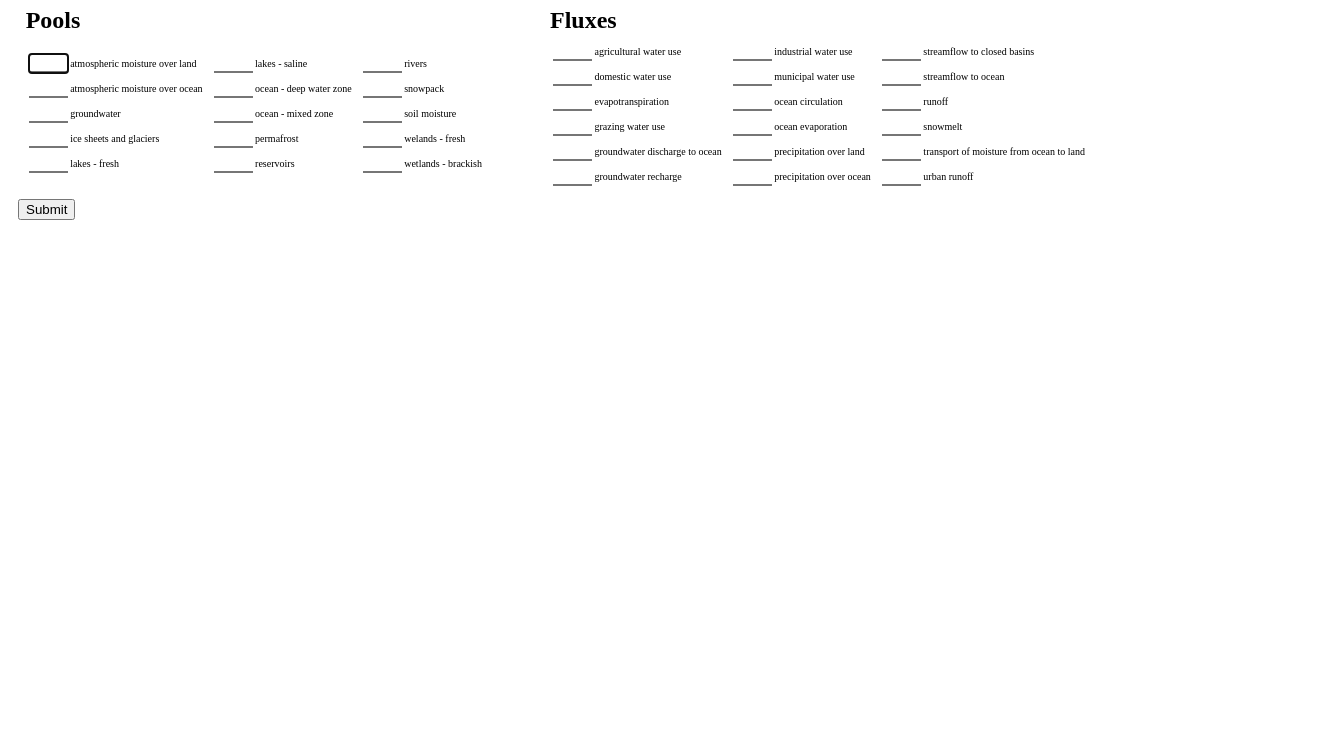
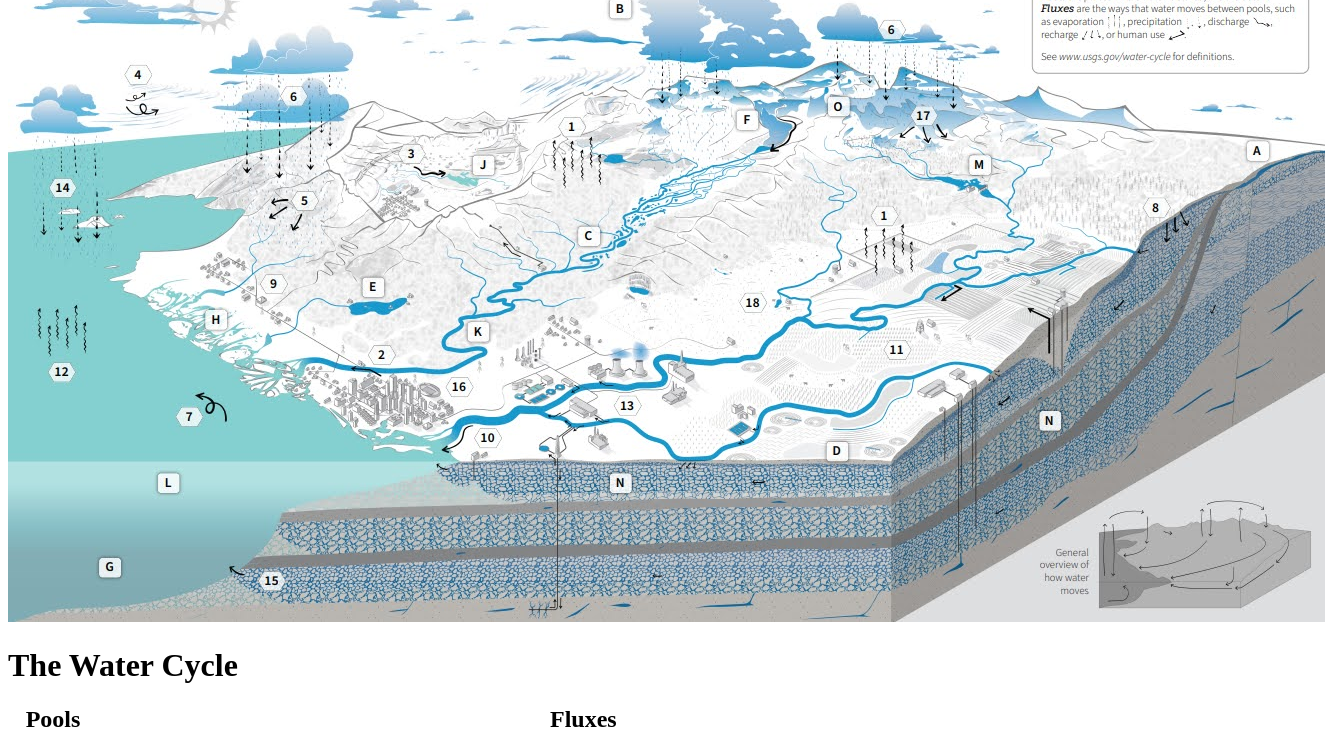
Before and after one commit to deandre777/waterquizprototype, a plain HTML site: page index.html in a window 1280 px wide. Shown: the part 101-839 px from the top of the page, 1325 px wide, since content can reach past the window. Before the commit the page ends 800 px from the top, so only its background shows below. Drawn offline with Linux system fonts and the light colour scheme.

Commit message:
Update index.html

```diff
--- a/index.html
+++ b/index.html
@@ -8,7 +8,7 @@
 
 <body>
 
-<img src="docs/waterQuizImage.jpg">
+<img src="waterQuizImage.jpg">
 
 <form id="waterQuiz" style="width:100%;display: block;margin: auto">
 
```
